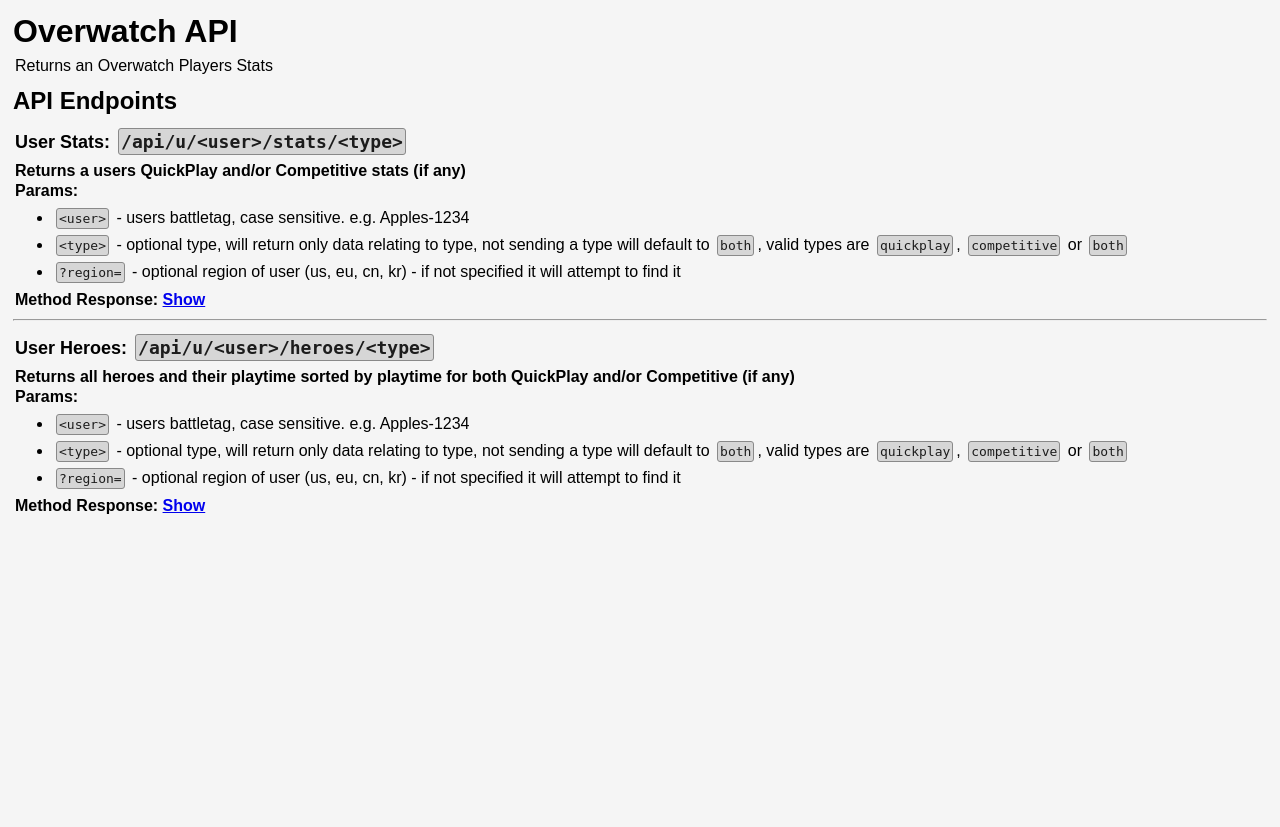
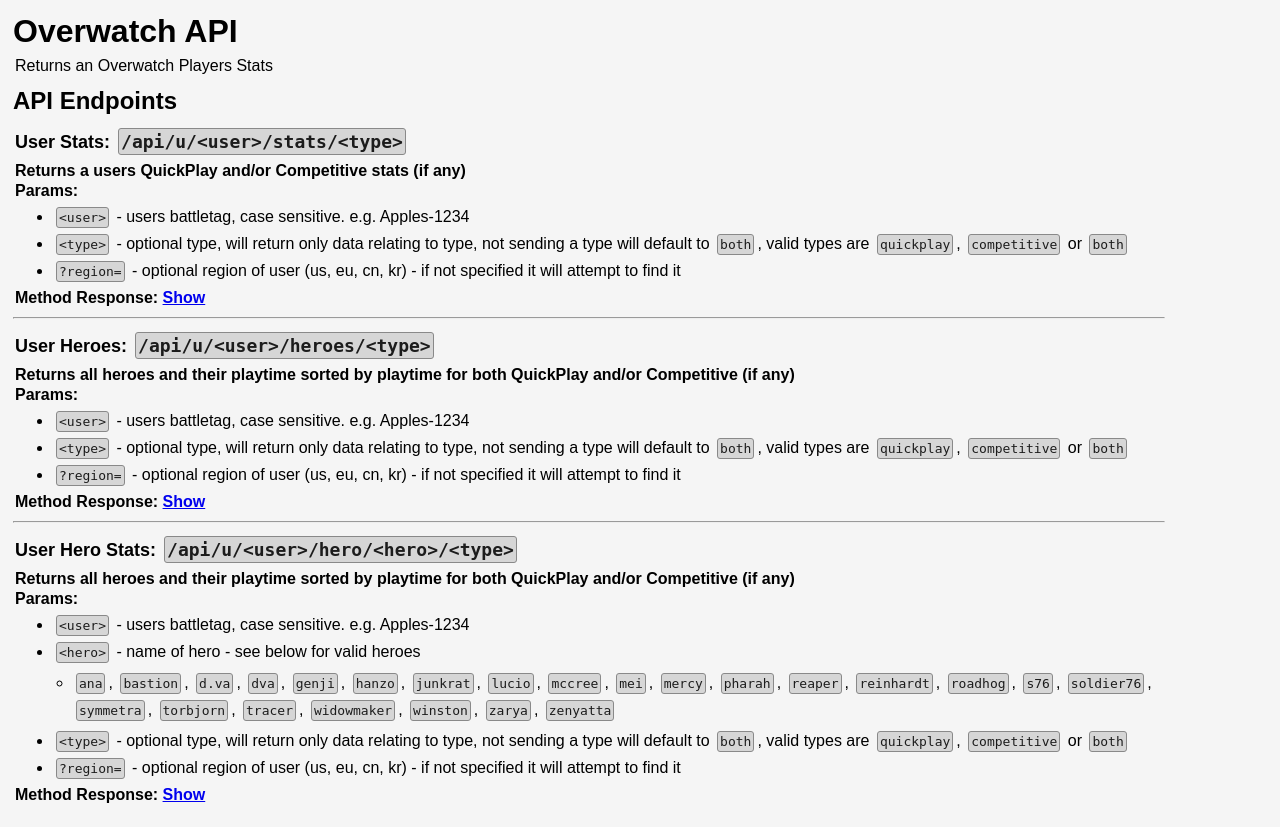
Before and after one commit to Js41637/Overwatch-API, a Flask app: page / in a window 1280 px wide. Before the commit the page ends 514 px from the top, so only its background shows below. Run offline with Flask 2, Linux system fonts and the light colour scheme.

Commit message:
Add more ranks and update docs

```diff
--- a/src/templates/index.html
+++ b/src/templates/index.html
@@ -6,6 +6,8 @@
       background-color: rgb(245,245,245);
       font-family: sans-serif;
       padding: 5px;
+      max-width: 90%;
+      min-width: 600px;
     }
     h1 {
       margin-bottom: 7px;
@@ -44,7 +46,10 @@
       font-weight: bold;
     }
     ul {
-      margin: 5px 0;
+      margin: 4px 0;
+    }
+    ul ul {
+      padding-left: 20px;
     }
     .md {
       font-weight: normal
@@ -167,6 +172,68 @@
       }
       </div>
     </div>
+    <hr>
+    <div class="method">
+      <h4>User Hero Stats: <div class="code-block">/api/u/&lt;user&gt;/hero/&lt;hero&gt;/&lt;type&gt;</div></h4>
+      <div class="method-details">
+        <p><b>Returns all heroes and their playtime sorted by playtime for both QuickPlay and/or Competitive (if any)</b></p>
+        <p><b>Params:</b></p>
+        <ul>
+          <li><div class="code-block">&lt;user&gt;</div> - users battletag, case sensitive. e.g. Apples-1234</li>
+          <li>
+            <div class="code-block">&lt;hero&gt;</div> - name of hero - see below for valid heroes
+            <ul>
+              <li>
+                <div class="code-block">ana</div>, <div class="code-block">bastion</div>, <div class="code-block">d.va</div>, <div class="code-block">dva</div>, <div class="code-block">genji</div>, <div class="code-block">hanzo</div>, <div class="code-block">junkrat</div>, <div class="code-block">lucio</div>, <div class="code-block">mccree</div>, <div class="code-block">mei</div>, <div class="code-block">mercy</div>, <div class="code-block">pharah</div>, <div class="code-block">reaper</div>, <div class="code-block">reinhardt</div>, <div class="code-block">roadhog</div>, <div class="code-block">s76</div>, <div class="code-block">soldier76</div>, <div class="code-block">symmetra</div>, <div class="code-block">torbjorn</div>, <div class="code-block">tracer</div>, <div class="code-block">widowmaker</div>, <div class="code-block">winston</div>, <div class="code-block">zarya</div>, <div class="code-block">zenyatta</div>
+              </li>
+            </ul>
+          </li>
+          <li><div class="code-block">&lt;type&gt;</div> - optional type, will return only data relating to type, not sending a type will default to <div class="code-block">both</div>, valid types are <div class="code-block">quickplay</div>, <div class="code-block">competitive</div> or <div class="code-block">both</div></li>
+          <li><div class="code-block">?region=</div> - optional region of user (us, eu, cn, kr) - if not specified it will attempt to find it</li>
+        </ul>
+      </div>
+      <p><b>Method Response: <a class="show-response" href="#" onclick="toggleResponse(2)">Show</a></b></p>
+      <div class="method-response code-block full" style="display: none">
+      {
+        ok: <span class="md bool">true</span>,
+        data: {
+          name: <span class="md string">"Ana"</span>
+          competitive: null,
+          quickplay: {
+            overall_stats: {
+              games: <span class="md int">6</span>,
+              losses: <span class="md int">4</span>,
+              win_rate: <span class="md int"> 33.3</span>,
+              wins: <span class="md int">2</span>
+            },
+            hero_stats: {
+              melee_final_blow_most_in_game: <span class="md int">1</span>,
+              scoped_accuracy: <span class="md string">"60%"</span>
+            },
+            general_stats: {
+              damage_done: <span class="md int">11158</span>,
+              damage_done_most_in_game: <span class="md int">2888</span>,
+              deaths: <span class="md int">36</span>,
+              eliminations: <span class="md int">25</span>,
+              enemies_slept: <span class="md int">12</span>,
+              ...
+            },
+            featured_stats: [{
+              avg: <span class="md int">1630.77</span>,
+              name: <span class="md string">"healing done"</span>,
+              value: <span class="md int">10048</span>
+            }, {
+              avg: <span class="md int">4.05</span>,
+              name: <span class="md string">"eliminations"</span>,
+              value: <span class="md int">25</span>
+            }, {
+              ...
+            }]
+          }
+        }
+      }
+      </div>
+    </div>
   </div>
   <script>
     function toggleResponse(id) {
```
Also changed, not shown: src/datastore.py (+74 -1 lines).
